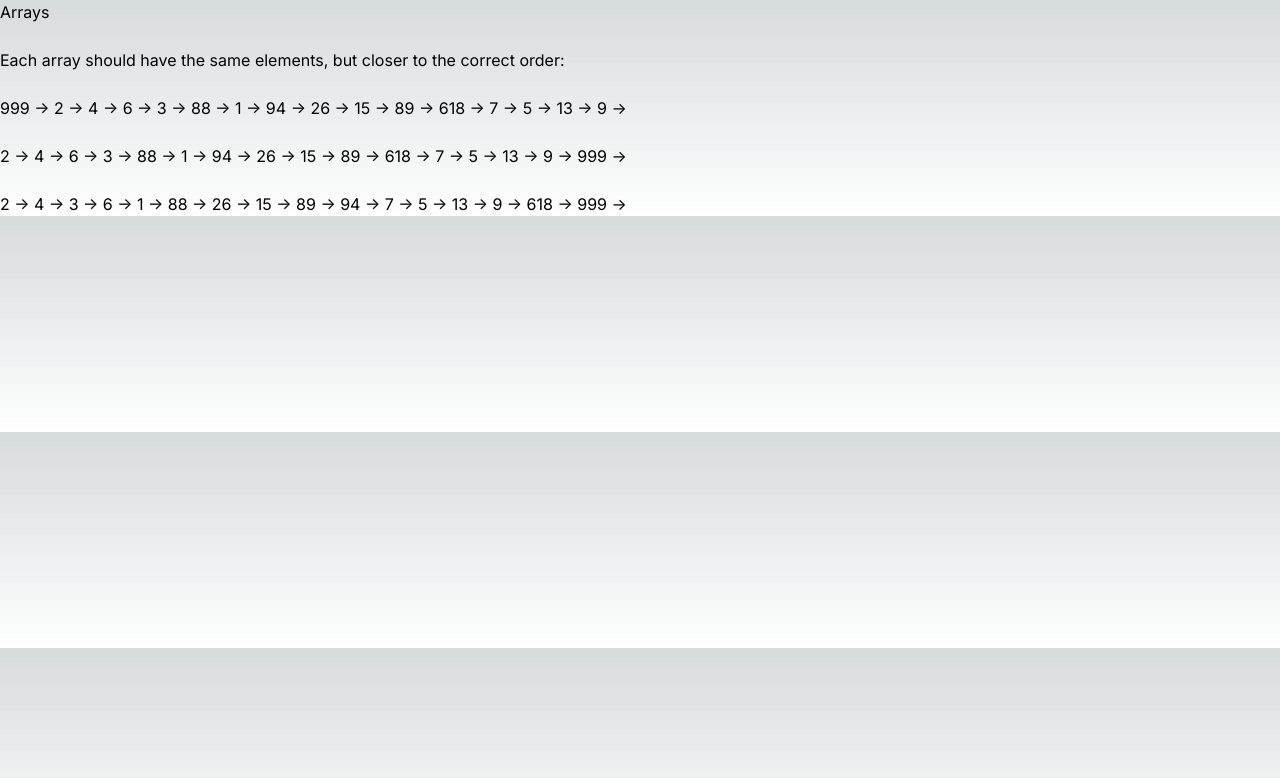
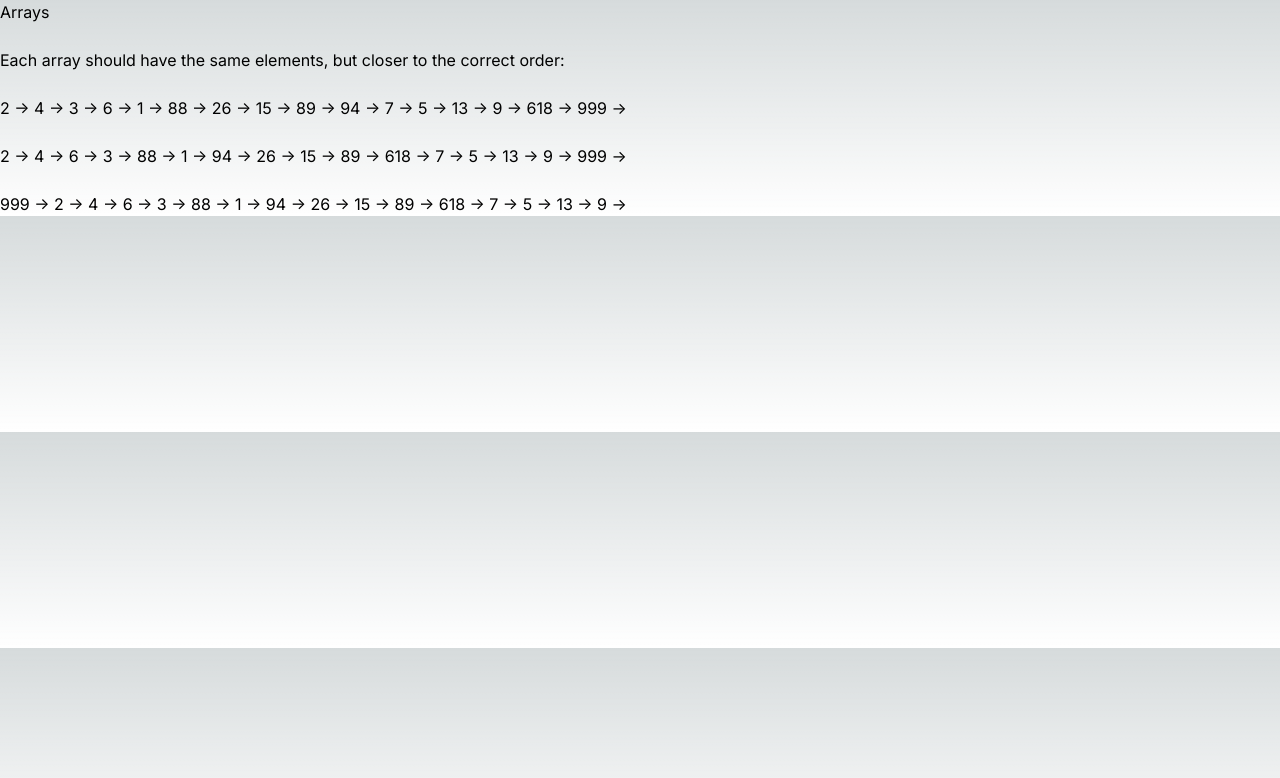
Before and after one commit to yablochko8/algo-visualize, a Next.js app: page / in a window 1280 px wide. Shown: the top 778 px of the page. Built offline with nearby package versions, Linux system fonts and the light colour scheme.

Commit message:
multi algo handling - in progress

```diff
--- a/src/algorithms/bubbleSortWithCallback.ts
+++ b/src/algorithms/bubbleSortWithCallback.ts
@@ -4,9 +4,9 @@ const shouldSwapFn = (elem1: number, elem2: number): boolean => {
 
 export const bubbleSortStep = (
   arr: number[]
-): { arr: number[]; swapped: boolean } => {
+): { array: number[]; hasChanged: boolean } => {
   const newArray = [...arr];
-  let swapped = false;
+  let hasChanged = false;
 
   for (let i = 0; i < arr.length - 1; i++) {
     const element1 = newArray[i];
@@ -18,10 +18,10 @@ export const bubbleSortStep = (
       newArray[i] = element2;
       newArray[i + 1] = element1;
 
-      swapped = true;
+      hasChanged = true;
     }
   }
-  return { arr: newArray, swapped };
+  return { array: newArray, hasChanged };
 };
 
 // export const bubbleSortWrapped = (
--- a/src/app/page.tsx
+++ b/src/app/page.tsx
@@ -1,24 +1,51 @@
 "use client"
 
 import { useEffect, useState } from "react";
-import { bubbleSort } from "../algorithms/bubbleSortSimple"
 import { bubbleSortStep } from "@/algorithms/bubbleSortWithCallback";
 
 const INITIAL_ARRAY = [999, 2, 4, 6, 3, 88, 1, 94, 26, 15, 89, 618, 7, 5, 13, 9]
 
+const altSortAlgo1 = bubbleSortStep
+
+const altSortAlgo2 = bubbleSortStep
+
+type algoStats = {
+  stepsTaken: number;
+  timeTaken: number;
+}
+
+const createBlankAlgoStats = (): algoStats => {
+  return {
+    stepsTaken: 0,
+    timeTaken: 0
+  };
+}
+
+
 export default function Home() {
-  const [arrays, setArrays] = useState<number[][]>([INITIAL_ARRAY])
+  const [arrays, setArrays] = useState<number[][][]>([[INITIAL_ARRAY], [INITIAL_ARRAY], [INITIAL_ARRAY]])
+
+  const [algoStats, setAlgoStats] = useState<algoStats[]>([createBlankAlgoStats(), createBlankAlgoStats(), createBlankAlgoStats()])
+
+  const algos = [bubbleSortStep, altSortAlgo1, altSortAlgo2]
+
+  // arrays[0] - bubbleSortStep
+  // arrays[1] - altSortAlgo1
+  // arrays[2] - altSortAlgo2
+
 
   // const sortedArray = bubbleSort(startingArray)
 
   useEffect(() => {
 
-    const result = bubbleSortStep(arrays[arrays.length - 1])
+    const result = bubbleSortStep(arrays[0][0])
 
-    console.log("result is", result)
+    const newArrays = [...arrays]
 
-    if (result.swapped) {
-      setTimeout(() => { setArrays([...arrays, result.arr]) }, 2000)
+    newArrays[0].unshift(result.array)
+
+    if (result.hasChanged) {
+      setTimeout(() => { setArrays(newArrays) }, 2000)
     }
 
   }, [arrays])
@@ -28,7 +55,7 @@ export default function Home() {
       <h2>Arrays</h2>
       <br />
       <div>Each array should have the same elements, but closer to the correct order:</div>
-      {arrays.map((singleArray) => {
+      {arrays[0].map((singleArray) => {
         return (
           <>
             <br />
```
